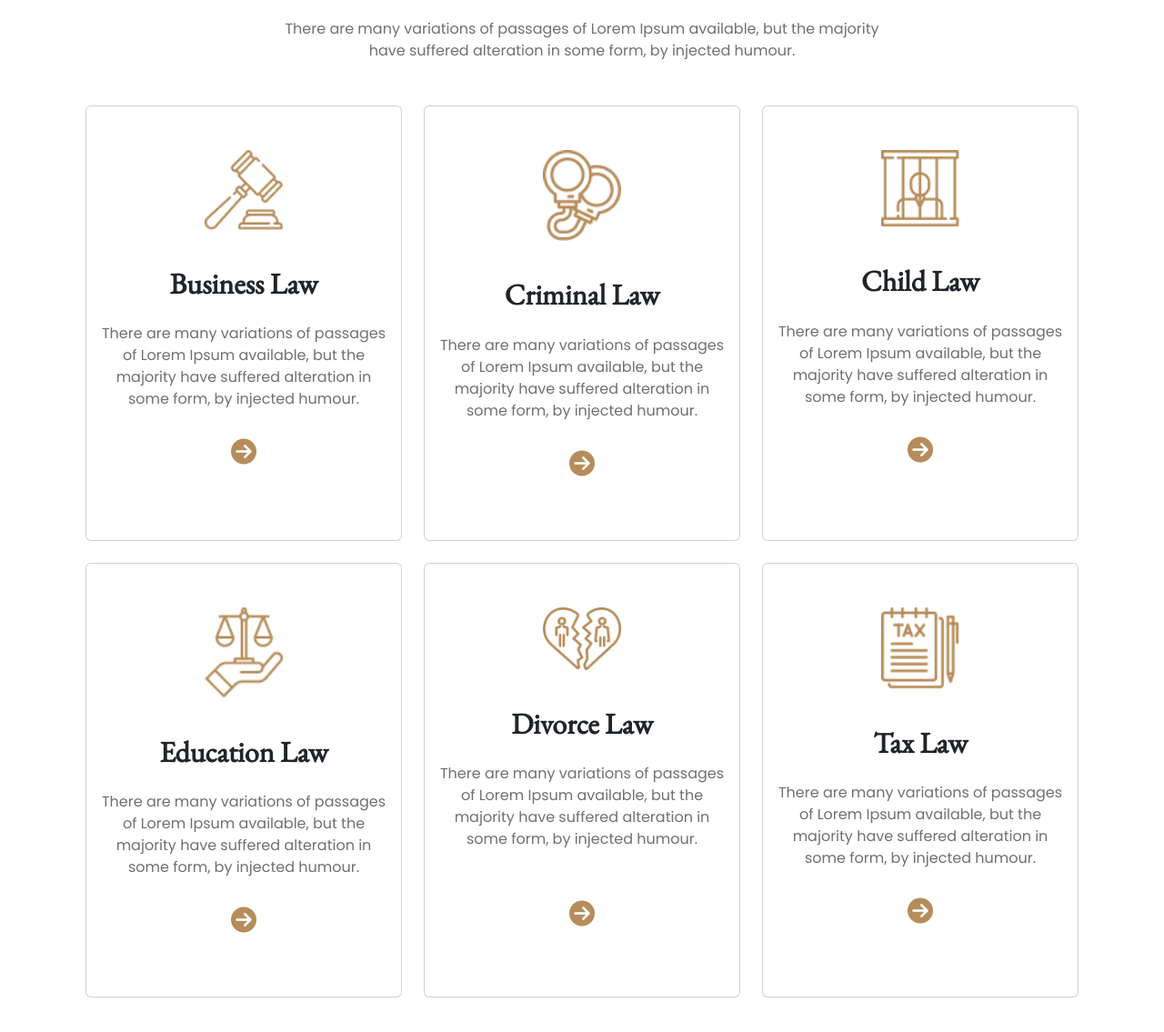
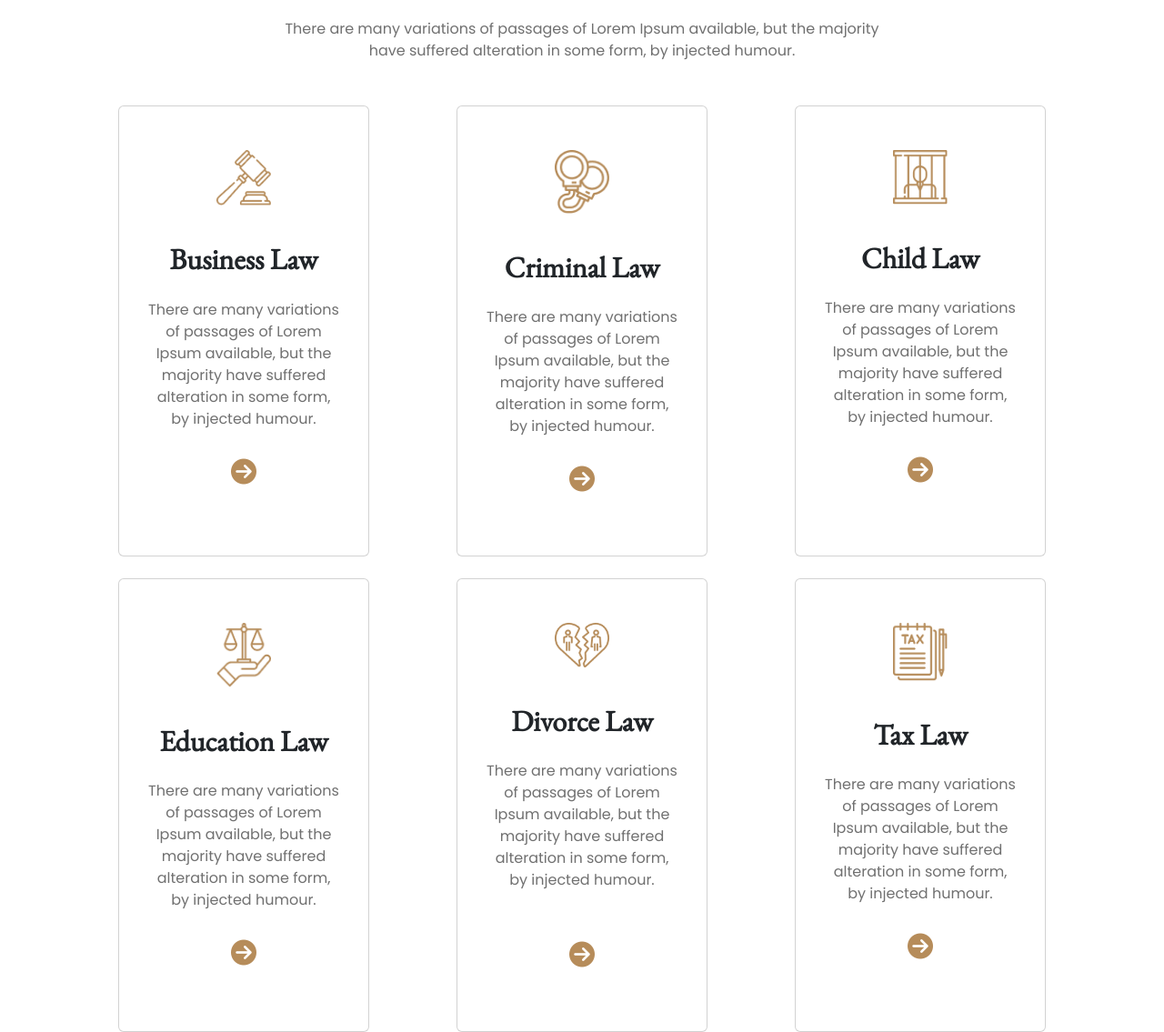
Before and after one commit to tanvir27/justice-league, a plain HTML site: page index.html in a window 1280 px wide. Shown: the part 736-1871 px from the top of the page at 91% size. Before the commit the page ends 1833 px from the top, so only its background shows below. Drawn offline with nearby package versions, Linux system fonts and the light colour scheme.

Commit message:
legal area card section updated

```diff
--- a/index.html
+++ b/index.html
@@ -78,8 +78,8 @@
         </p>
 
         <div class="row row-cols-1 row-cols-md-3 g-4 text-center mx-auto ">
-          <div class="col ">
-            <div class="card h-100 py-5">
+          <div class="col px-5">
+            <div class="card h-100 py-5 px-lg-3">
               <img src="images/business.png" class="w-25 mx-auto mb-4" alt="...">
               <div class="card-body">
                 <h2 class="card-title mb-4 fw-bold">Business Law</h2>
@@ -88,8 +88,8 @@
               </div>
             </div>
           </div>
-          <div class="col ">
-            <div class="card h-100 py-5">
+          <div class="col px-5">
+            <div class="card h-100 py-5 px-lg-3">
               <img src="images/criminal.png" class="w-25 mx-auto mb-4" alt="...">
               <div class="card-body">
                 <h2 class="card-title mb-4 fw-bold">Criminal Law</h2>
@@ -98,8 +98,8 @@
               </div>
             </div>
           </div>
-          <div class="col ">
-            <div class="card h-100 py-5">
+          <div class="col px-5">
+            <div class="card h-100 py-5 px-lg-3">
               <img src="images/child.png" class="w-25 mx-auto mb-4" alt="...">
               <div class="card-body">
                 <h2 class="card-title mb-4 fw-bold">Child Law</h2>
@@ -108,8 +108,8 @@
               </div>
             </div>
           </div>
-          <div class="col ">
-            <div class="card h-100 py-5">
+          <div class="col px-5">
+            <div class="card h-100 py-5 px-lg-3">
               <img src="images/education.png" class="w-25 mx-auto mb-4" alt="...">
               <div class="card-body">
                 <h2 class="card-title mb-4 fw-bold">Education Law</h2>
@@ -118,8 +118,8 @@
               </div>
             </div>
           </div>
-          <div class="col ">
-            <div class="card h-100 py-5">
+          <div class="col px-5">
+            <div class="card h-100 py-5 px-lg-3">
               <img src="images/divorce.png" class="w-25 mx-auto mb-4" alt="...">
               <div class="card-body">
                 <h2 class="card-title mb-4 fw-bold">Divorce Law</h2>
@@ -128,8 +128,8 @@
               </div>
             </div>
           </div>
-          <div class="col ">
-            <div class="card h-100 py-5">
+          <div class="col px-5">
+            <div class="card h-100 py-5 px-lg-3">
               <img src="images/tax.png" class="w-25 mx-auto mb-4" alt="...">
               <div class="card-body">
                 <h2 class="card-title mb-4 fw-bold">Tax Law</h2>
```
